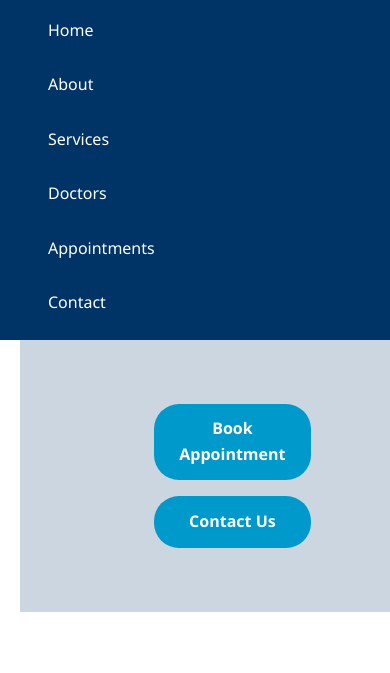
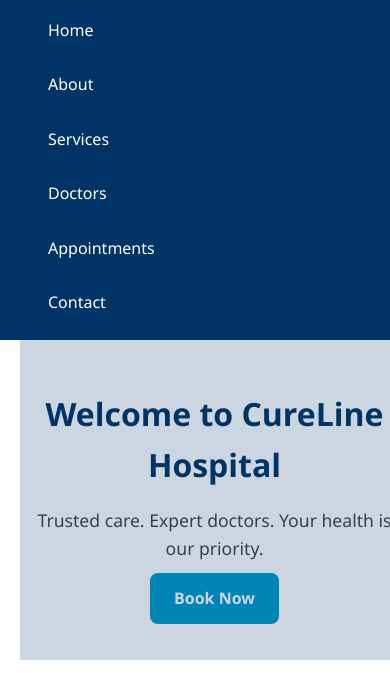
Before and after one commit to Swethas04/CureLine, a plain HTML site: page index.html in a window 390 px wide. Shown: the part 98-771 px from the top of the page. Drawn offline with Linux system fonts and the light colour scheme.

Commit message:
Added mobile view

```diff
--- a/index.html
+++ b/index.html
@@ -33,9 +33,15 @@
 
     <!-- Hero Banner with Image -->
     <section class="hero-image">
-        <div class="hero-content">
-            <a href="appointments.html" class="btn" target="_blank">Book Appointment</a>
+        <div class="hero-content desktop-only">
+            <a href="appointments.html" class="btn" target="_blank">Book Now</a>
             <a href="contact.html" class="btn" target="_blank">Contact Us</a>
+        </div>
+        <!-- Mobile Alternate Text -->
+        <div class="hero-alt mobile-only">
+            <h1>Welcome to CureLine Hospital</h1>
+            <p>Trusted care. Expert doctors. Your health is our priority.</p>
+            <a href="appointments.html" class="btn" >Book Now</a>
         </div>
     </section>
 
```
